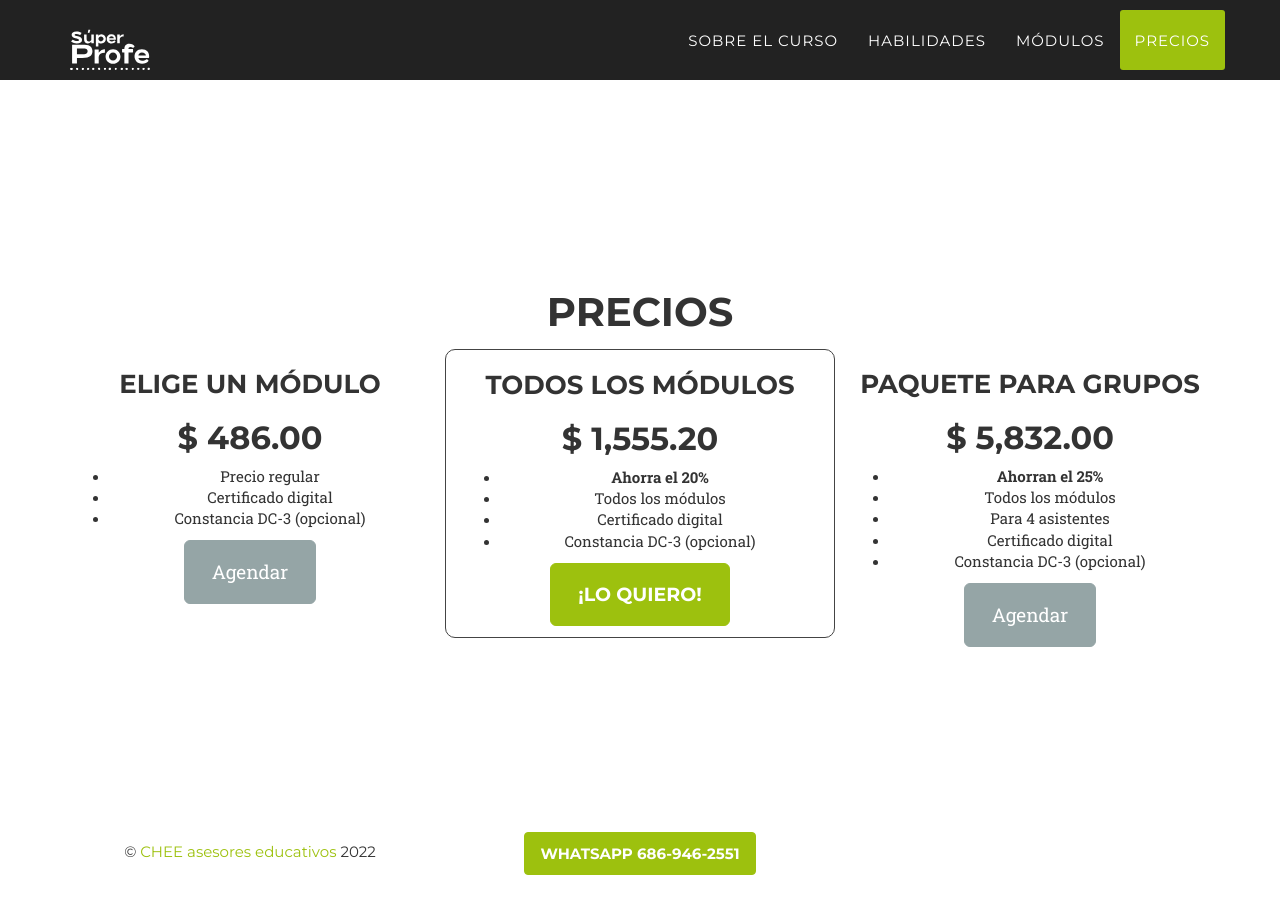
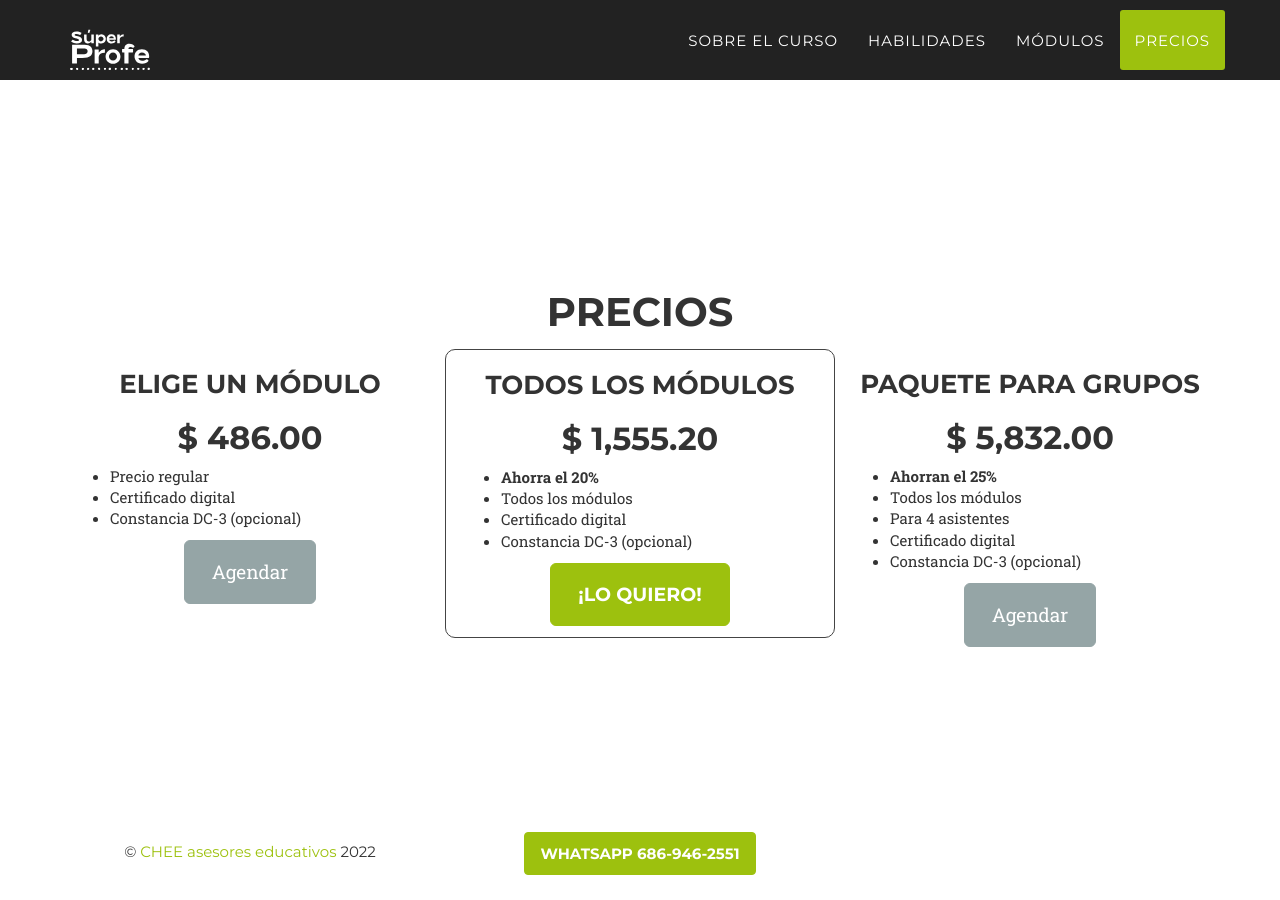
Before and after one commit to camachevaz/superProfe, a Jekyll site: the page built from index.html, in a window 1280 px wide and 900 px high, scrolled down 5100 px. Built offline with Jekyll 4.4.1, drawn with Linux system fonts in a browser that asks for light colours; some web fonts are replaced.

Commit message:
Update clients.html

```diff
--- a/_includes/clients.html
+++ b/_includes/clients.html
@@ -10,7 +10,7 @@
                 <div class="col-md-4">
                     <h3 class="text-center">Elige un módulo</h3>
                     <h2 class="text-center">$ 486.00</h2>
-                    <ul class="text-center">
+                    <ul>
                         <li>Precio regular</li>
                         <li>Certificado digital</li>
                         <li>Constancia DC-3 (opcional)</li>
@@ -20,7 +20,7 @@
                 <div class="col-md-4" id="popular">
                     <h3 class="text-center">Todos los módulos</h3>
                     <h2 class="text-center">$ 1,555.20</h2>
-                    <ul class="text-center">
+                    <ul>
                         <li><strong>Ahorra el 20%</strong></li>
                         <li>Todos los módulos</li>
                         <li>Certificado digital</li>
@@ -31,7 +31,7 @@
                 <div class="col-md-4">
                     <h3 class="text-center">Paquete para grupos</h3>
                     <h2 class="text-center">$ 5,832.00</h2>
-                    <ul class="text-center">
+                    <ul>
                         <li><strong>Ahorran el 25%</strong></li>
                         <li>Todos los módulos</li>
                         <li>Para 4 asistentes</li>
```
